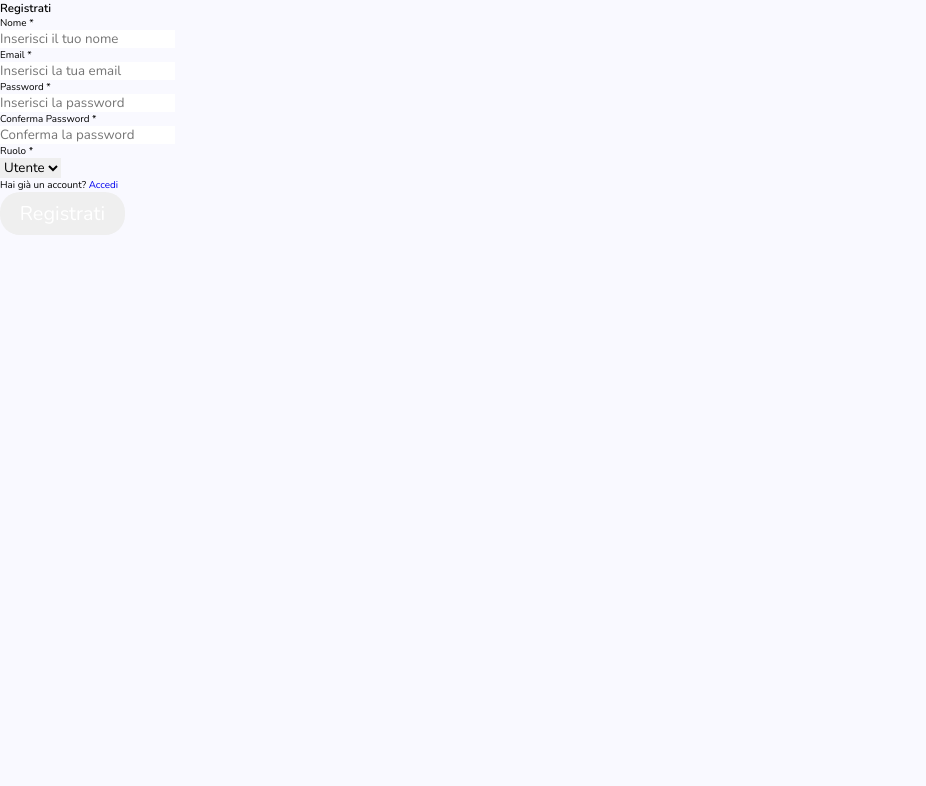
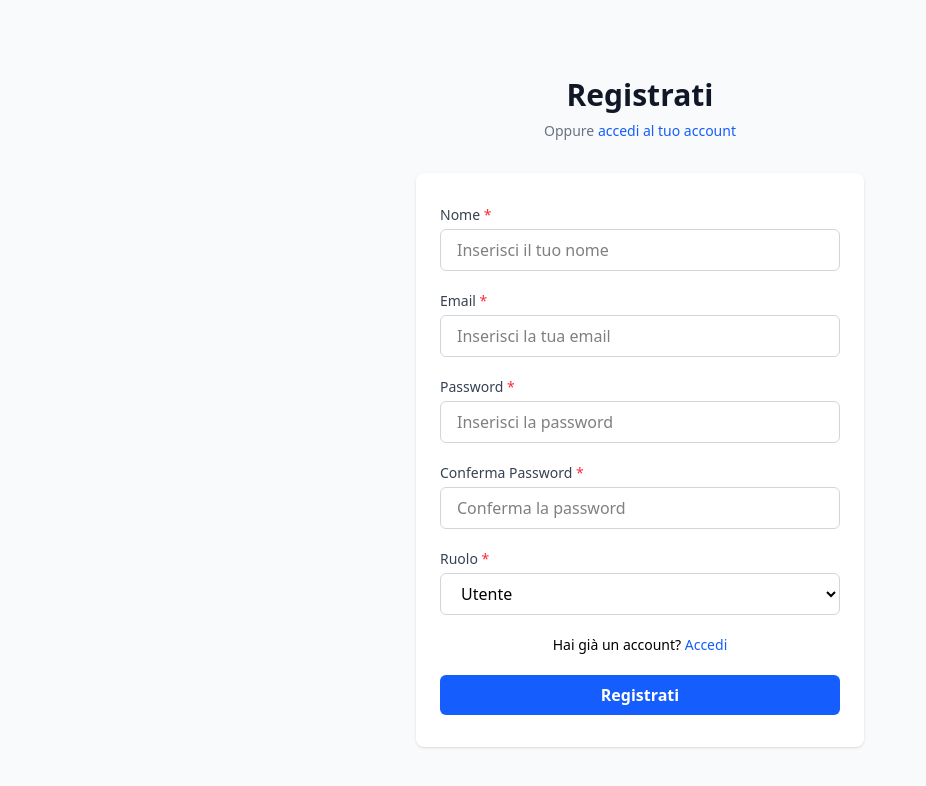
Before and after one commit to TDianaAle/Skiddies, a Vue app in the folder frontend/: page /register in a window 1280 px wide. Shown: the top 786 px of the page, without its empty margins (0-926 px from the left). Built offline with nearby package versions, Linux system fonts and the light colour scheme.

Commit message:
tailwind css installation correct

```diff
--- a/frontend/package.json
+++ b/frontend/package.json
@@ -9,7 +9,9 @@
     "preview": "vite preview"
   },
   "dependencies": {
+    "@tailwindcss/vite": "^4.1.11",
     "axios": "^1.10.0",
+    "tailwindcss": "^4.1.11",
     "vue": "^3.5.13"
   },
   "devDependencies": {
--- a/frontend/src/assets/base.css
+++ b/frontend/src/assets/base.css
@@ -1,4 +1,4 @@
-/* color palette from <https://github.com/vuejs/theme> */
+/* color palette from <https://github.com/vuejs/theme>
 :root {
   --vt-c-white: #ffffff;
   --vt-c-white-soft: #f8f8f8;
@@ -21,7 +21,7 @@
   --vt-c-text-dark-2: rgba(235, 235, 235, 0.64);
 }
 
-/* semantic color variables for this project */
+/* semantic color variables for this project
 :root {
   --color-background: var(--vt-c-white);
   --color-background-soft: var(--vt-c-white-soft);
@@ -84,3 +84,4 @@ body {
   -webkit-font-smoothing: antialiased;
   -moz-osx-font-smoothing: grayscale;
 }
+*/
--- a/frontend/src/assets/main.css
+++ b/frontend/src/assets/main.css
@@ -1,6 +1,6 @@
-@tailwind base;
-@tailwind components;
-@tailwind utilities;
+@import "tailwindcss";
+
+/*
 :root{
   --color-primary: #2f572f;
   --primary-opacity: #2f57ef11;
@@ -132,7 +132,7 @@ section{
   margin-block: 2rem;
   text-align: center;
 }
-/*------header section-----*/
+/*------header section-----
 .header{
   background-color: var(--white);
   position: sticky;
@@ -234,7 +234,7 @@ text-transform: capitalize;
 .header .flex .profile .flex-btn{
   margin-top: 1.5rem;
 }
-/*-----sidebar-------*/
+/*-----sidebar------
 .side-bar{
   position: fixed;
   top: 0;
@@ -303,3 +303,4 @@ text-transform: capitalize;
   color: var(--white);
   margin-right: 2.5rem;
 }
+-*/
--- a/frontend/src/views/RegisterView.vue
+++ b/frontend/src/views/RegisterView.vue
@@ -1,69 +1,99 @@
 <template>
-    <div class="form-container">
-        <form @submit.prevent="handleRegister" class="register">
-        <h3>Registrati</h3>
-        <div class="flex">
-            <div class="col">
-            <p>Nome <span>*</span></p>
+  <div class="min-h-screen bg-gray-50 flex flex-col justify-center py-12 sm:px-6 lg:px-8">
+    <div class="sm:mx-auto sm:w-full sm:max-w-md">
+      <h3 class="mt-6 text-center text-3xl leading-9 font-extrabold text-gray-900">Registrati</h3>
+      <p class="mt-2 text-center text-sm leading-5 text-gray-500">
+        Oppure
+        <a href="#"
+           class="font-medium text-blue-600 hover:text-blue-500 focus:outline-none focus:underline transition ease-in-out duration-150">
+          accedi al tuo account
+        </a>
+      </p>
+    </div>
+
+    <div class="mt-8 sm:mx-auto sm:w-full sm:max-w-md">
+      <form @submit.prevent="handleRegister" class="bg-white py-8 px-6 shadow rounded-lg space-y-5">
+        <div>
+          <label class="block text-sm font-medium text-gray-700 mb-1">Nome <span class="text-red-500">*</span></label>
           <input
             type="text"
             v-model="name"
             placeholder="Inserisci il tuo nome"
             required
-                class="box"
+            class="w-full px-4 py-2 border border-gray-300 rounded-md focus:ring-2 focus:ring-blue-400 focus:outline-none"
           />
+        </div>
 
-            <p>Email <span>*</span></p>
+        <div>
+          <label class="block text-sm font-medium text-gray-700 mb-1">Email <span class="text-red-500">*</span></label>
           <input
             type="email"
             v-model="email"
             placeholder="Inserisci la tua email"
             required
-                class="box"
+            class="w-full px-4 py-2 border border-gray-300 rounded-md focus:ring-2 focus:ring-blue-400 focus:outline-none"
           />
+        </div>
 
-            <p>Password <span>*</span></p>
+        <div>
+          <label class="block text-sm font-medium text-gray-700 mb-1">Password <span class="text-red-500">*</span></label>
           <input
             type="password"
             v-model="password"
             placeholder="Inserisci la password"
             required
-                class="box"
+            class="w-full px-4 py-2 border border-gray-300 rounded-md focus:ring-2 focus:ring-blue-400 focus:outline-none"
           />
+        </div>
 
-            <p>Conferma Password <span>*</span></p>
+        <div>
+          <label class="block text-sm font-medium text-gray-700 mb-1">Conferma Password <span class="text-red-500">*</span></label>
           <input
             type="password"
             v-model="confirmPassword"
             placeholder="Conferma la password"
             required
-                class="box"
+            class="w-full px-4 py-2 border border-gray-300 rounded-md focus:ring-2 focus:ring-blue-400 focus:outline-none"
           />
+        </div>
 
-            <p>Ruolo <span>*</span></p>
-            <select v-model="role" required class="box">
+        <div>
+          <label class="block text-sm font-medium text-gray-700 mb-1">Ruolo <span class="text-red-500">*</span></label>
+          <select
+            v-model="role"
+            required
+            class="w-full px-4 py-2 border border-gray-300 rounded-md focus:ring-2 focus:ring-blue-400 focus:outline-none"
+          >
             <option value="user">Utente</option>
             <option value="tutor">Tutor</option>
           </select>
         </div>
-        </div>
 
-        <p class="link">
-            Hai già un account? <router-link to="/login">Accedi</router-link>
+        <p class="text-sm text-center mt-2">
+          Hai già un account?
+          <router-link to="/login" class="text-blue-600 hover:underline">Accedi</router-link>
         </p>
 
-        <input type="submit" class="btn" value="Registrati" />
+        <button
+          type="submit"
+          class="w-full bg-blue-600 text-white py-2 rounded-md hover:bg-blue-700 transition font-semibold"
+        >
+          Registrati
+        </button>
+
+        <div v-if="message" class="mt-4 flex items-center justify-between bg-blue-50 border border-blue-200 text-blue-700 px-4 py-2 rounded">
+          <span>{{ message }}</span>
+          <button @click="message = ''" class="ml-2 text-xl leading-none hover:text-red-500">&times;</button>
+        </div>
       </form>
-
-        <div v-if="message" class="message">
-        <span>{{ message }}</span>
-        <i class="bx bx-x" @click="message = ''"></i>
     </div>
   </div>
 </template>
 
 <script setup>
 import { ref } from 'vue'
+// import { useRouter } from 'vue-router' // Decommenta se vuoi usare router
+// const router = useRouter()
 
 const name = ref('')
 const email = ref('')
@@ -112,7 +142,7 @@ async function handleRegister() {
 
     if (response.ok && result.success) {
       message.value = 'Registrazione avvenuta con successo!'
-        // router.push('/login')
+      // router.push('/login') // decommenta per redirigere
     } else {
       message.value = result.error || 'Errore imprevisto.'
     }
--- a/frontend/vite.config.js
+++ b/frontend/vite.config.js
@@ -2,9 +2,11 @@ import vue from '@vitejs/plugin-vue'
 import { fileURLToPath, URL } from 'node:url'
 import { defineConfig } from 'vite'
 import vueDevTools from 'vite-plugin-vue-devtools'
+import tailwindcss from '@tailwindcss/vite'
+
 
 export default defineConfig({
-  plugins: [vue(), vueDevTools()],
+  plugins: [vue(), vueDevTools(),tailwindcss()],
   resolve: {
     alias: {
       '@': fileURLToPath(new URL('./src', import.meta.url))
```
Also changed, not shown: 1 other file (tests, documents, lock files or other folders). Lines whose indentation alone changed are shown as unchanged.
